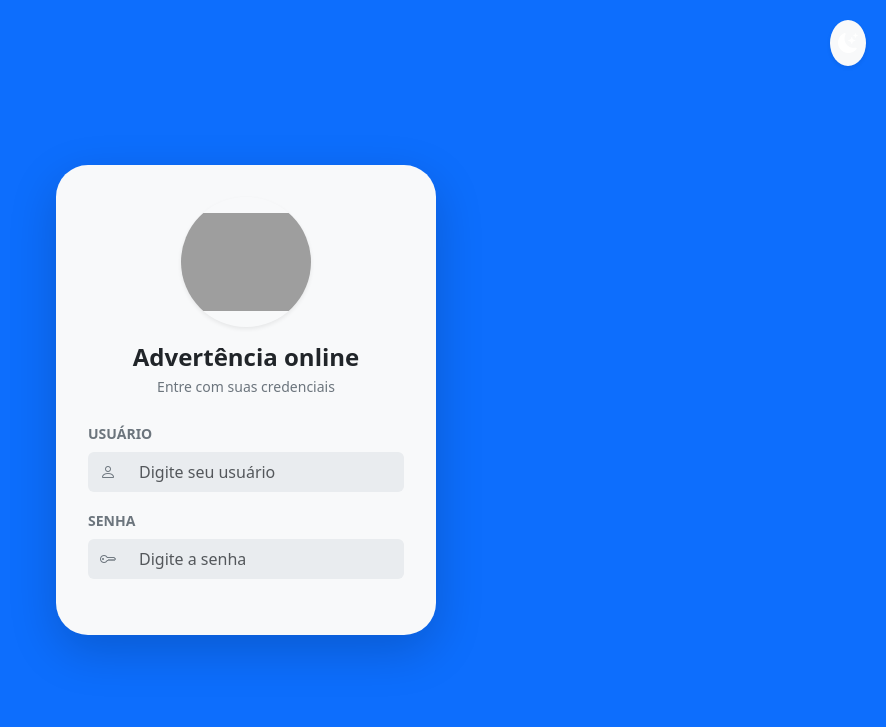
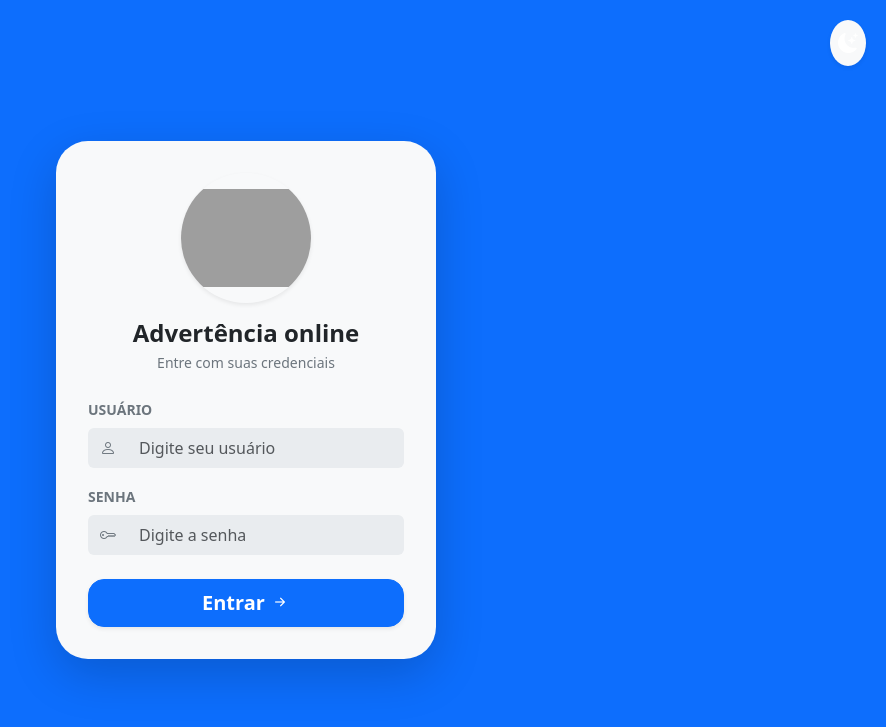
Before and after one commit to luizgarro08-hub/sistema-advertencia-escola, a Flask app: page /login in a window 1280 px wide. Shown: the top 727 px of the page, without its empty margins (394-1280 px from the left). Run offline with Flask 3, Linux system fonts and the light colour scheme; grey boxes are pictures that could not be loaded.

Commit message:
Update login.html

```diff
--- a/templates/login.html
+++ b/templates/login.html
@@ -127,6 +127,9 @@
                     {% endif %}
                 </div>
 
+                <button type="submit" class="btn btn-primary btn-lg w-100 fw-bold rounded-4 shadow-sm py-2">
+                    Entrar <i class="bi bi-arrow-right-short"></i>
+
                 </button>
             </form>
         </div>
```
